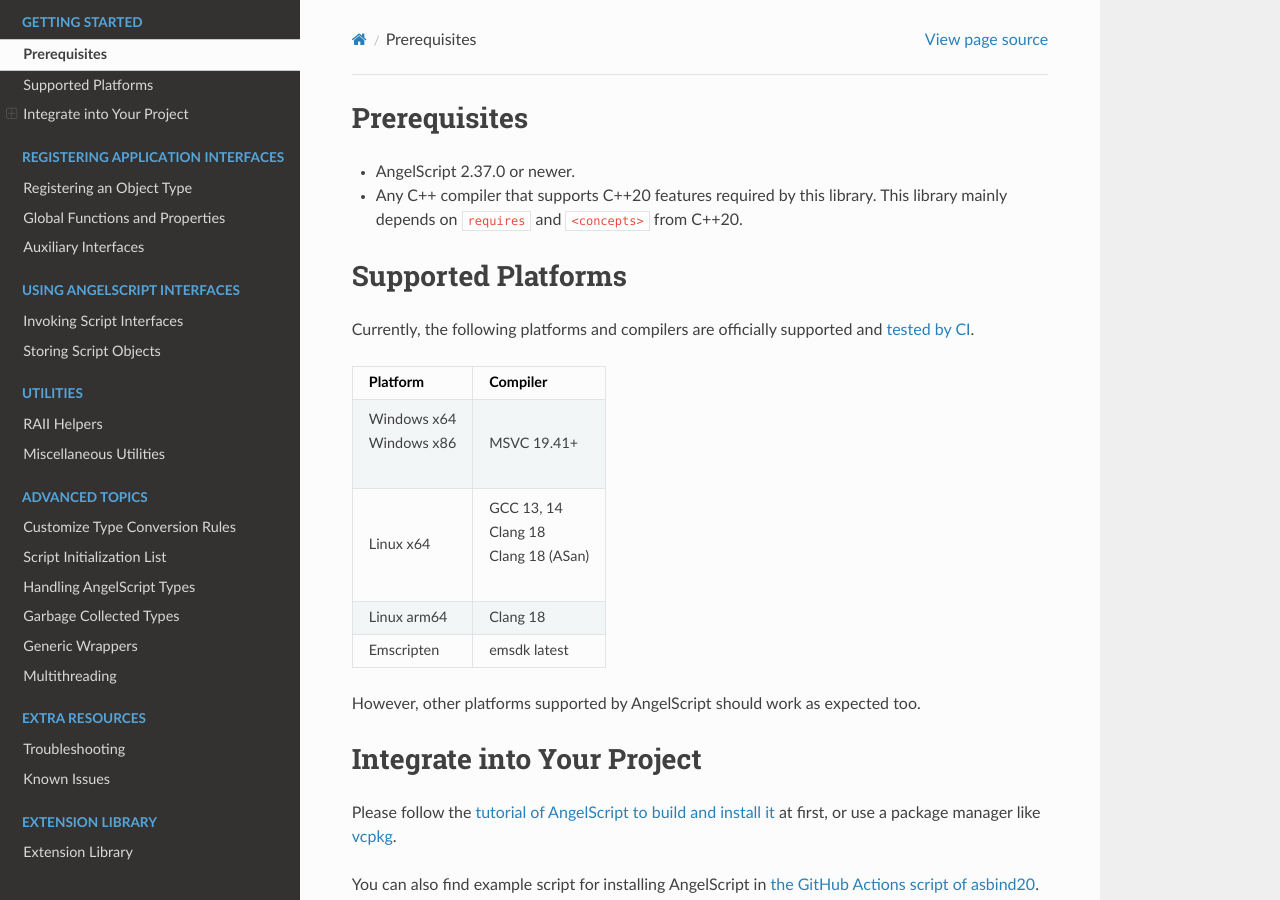
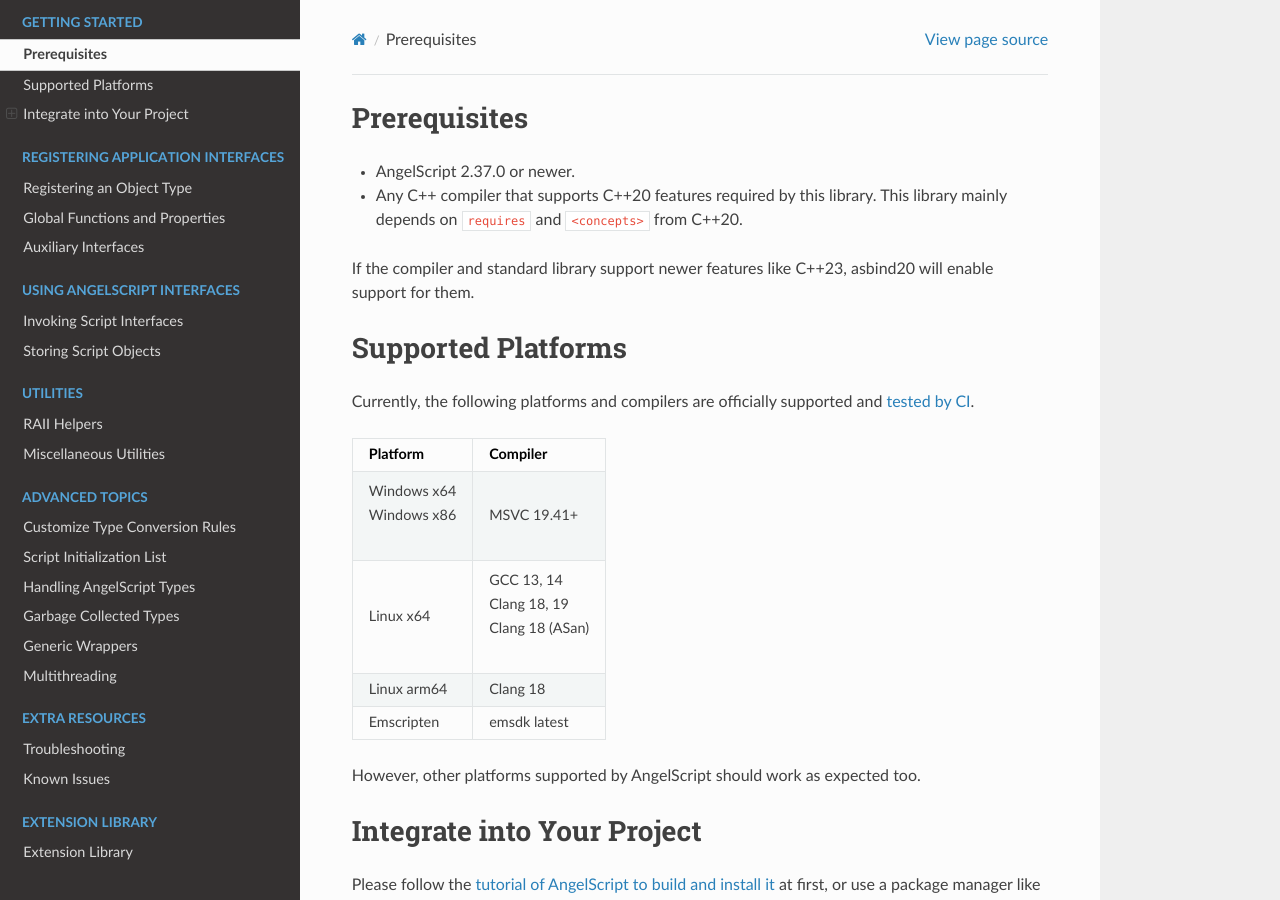
Before and after one commit to HenryAWE/asbind20, a Sphinx documentation site: the page built from doc/start.rst, in a window 1280 px wide and 900 px high. Built offline with Sphinx 7.4.7 and the Read the Docs theme 3.1.0, drawn with Linux system fonts in a browser that asks for light colours.

Commit message:
Optional C++23 Support (#24)
- `std::from_range(_t)` support when C++23 is available
- Update CI scripts
- Fix CMake error with Clang 19 toolchain
- Update documentation

```diff
--- a/doc/changelog.rst
+++ b/doc/changelog.rst
@@ -11,6 +11,7 @@ Update
 
 - Fully support of x86 (32bit) Windows platform, including special treatment for ``__stdcall``.
 - Binding generator for reference type no longer requires the registered type to be complete type.
+- Policy for converting script initialization list for constructors accepting ``std::from_range(_t)`` when C++23 is enabled.
 
 Breaking Change
 ~~~~~~~~~~~~~~~
@@ -22,6 +23,7 @@ Bug fix
 ~~~~~~~
 
 - Fix mismatched declaration in array extension that may cause crash on x86 platform.
+- Fix CMake error when configuring with Clang 19 toolchain.
 
 Documentation
 ~~~~~~~~~~~~~
--- a/doc/start.rst
+++ b/doc/start.rst
@@ -4,6 +4,9 @@ Prerequisites
 - AngelScript 2.37.0 or newer.
 - Any C++ compiler that supports C++20 features required by this library.
   This library mainly depends on ``requires`` and ``<concepts>`` from C++20.
+
+If the compiler and standard library support newer features like C++23,
+asbind20 will enable support for them.
 
 Supported Platforms
 ===================
@@ -21,7 +24,7 @@ Currently, the following platforms and compilers are officially supported and `t
      - MSVC 19.41+
    * - Linux x64
      - | GCC 13, 14
-       | Clang 18
+       | Clang 18, 19
        | Clang 18 (ASan)
    * - Linux arm64
      - Clang 18
```
Also changed, not shown: CMakeLists.txt (+7 -7 lines), doc/advanced/init_list.rst (+25 -0 lines), 4 other files.
